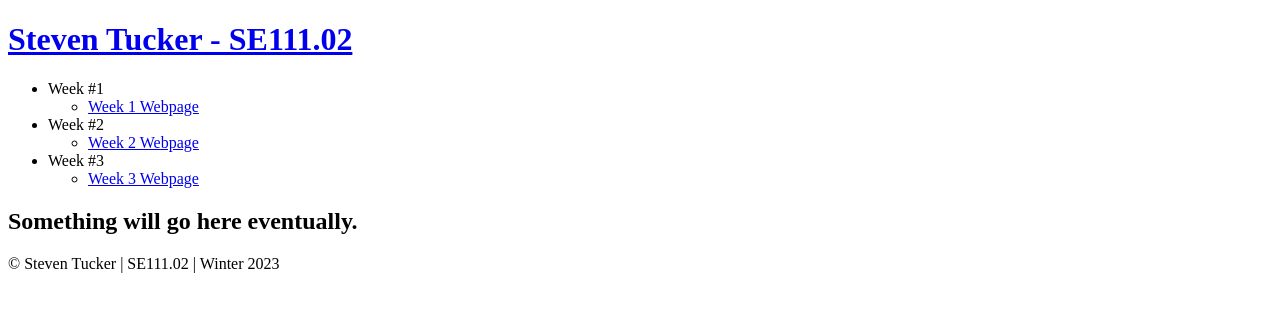
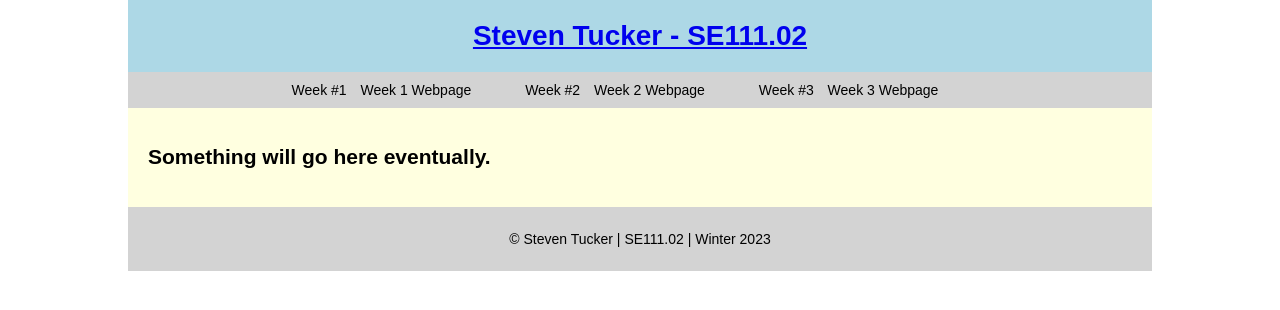
Before and after one commit to stucker9/SE111, a plain HTML site: page index.html in a window 1280 px wide. Drawn offline with Linux system fonts and the light colour scheme.

Commit message:
update15

```diff
--- a/index.html
+++ b/index.html
@@ -7,6 +7,7 @@
         <meta name="author" content="Steven Tucker">
         <meta name="description" content="SE111 Main Projects Link Index">
         <title>Steve T's SE111 Index</title>
+        <link rel="stylesheet" type="text/css" href="style.css">
     </head>
     <body>
         <div id="wrapper">
--- /dev/null
+++ b/style.css
@@ -0,0 +1,57 @@
+body {
+    font-family: Arial, sans-serif;
+    font-size: 14px;
+    margin: 0;
+    padding: 0;
+  }
+
+  #wrapper {
+    width: 80%;
+    margin: 0 auto;
+  }
+
+  #header {
+    background-color: lightblue;
+    text-align: center;
+    padding: 20px;
+  }
+
+  #header h1 {
+    margin: 0;
+  }
+
+  #nav {
+    background-color: lightgray;
+    text-align: center;
+    padding: 10px;
+  }
+
+  #nav ul {
+    list-style: none;
+    margin: 0;
+    padding: 0;
+    display: inline-block;
+  }
+
+  #nav li {
+    display: inline-block;
+    margin-right: 20px;
+  }
+
+  #nav a {
+    text-decoration: none;
+    color: black;
+    padding: 10px;
+  }
+
+  #main-content {
+    background-color: lightyellow;
+    padding: 20px;
+  }
+
+  #footer {
+    background-color: lightgray;
+    text-align: center;
+    padding: 10px;
+    clear: both;
+  }
```
